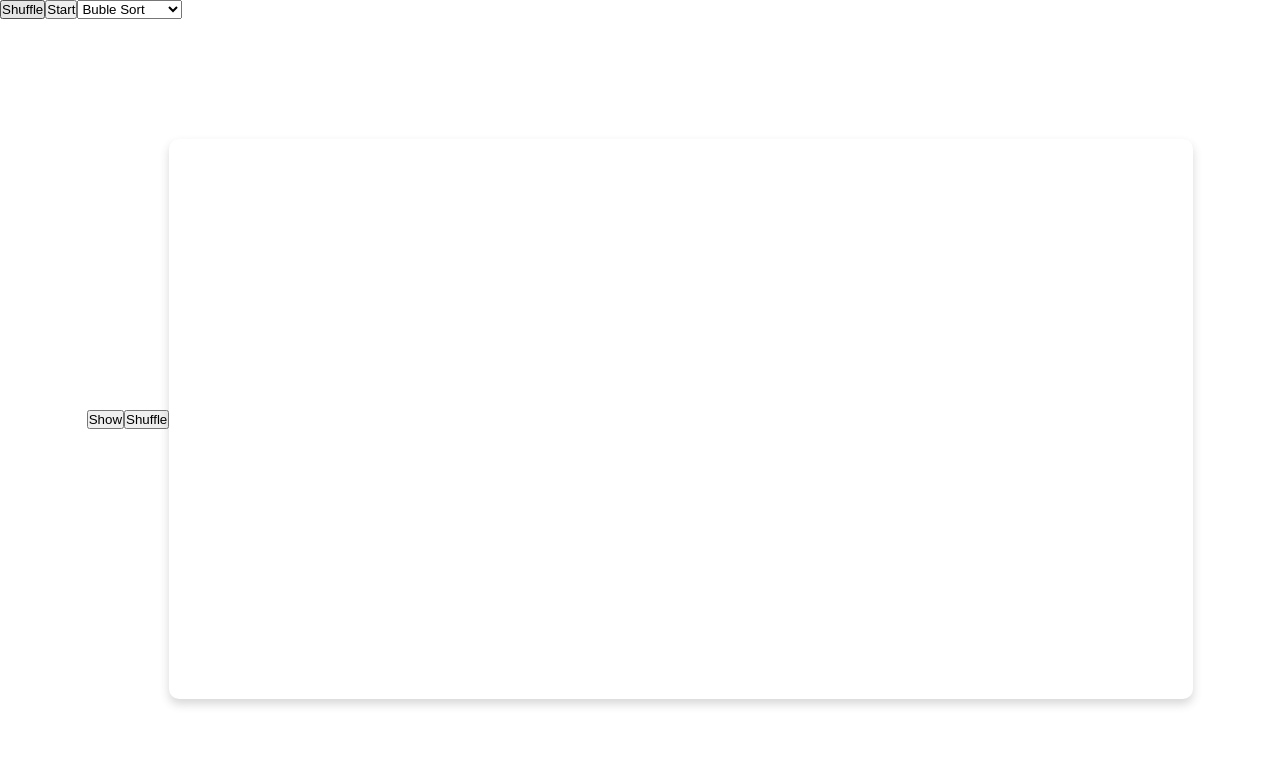
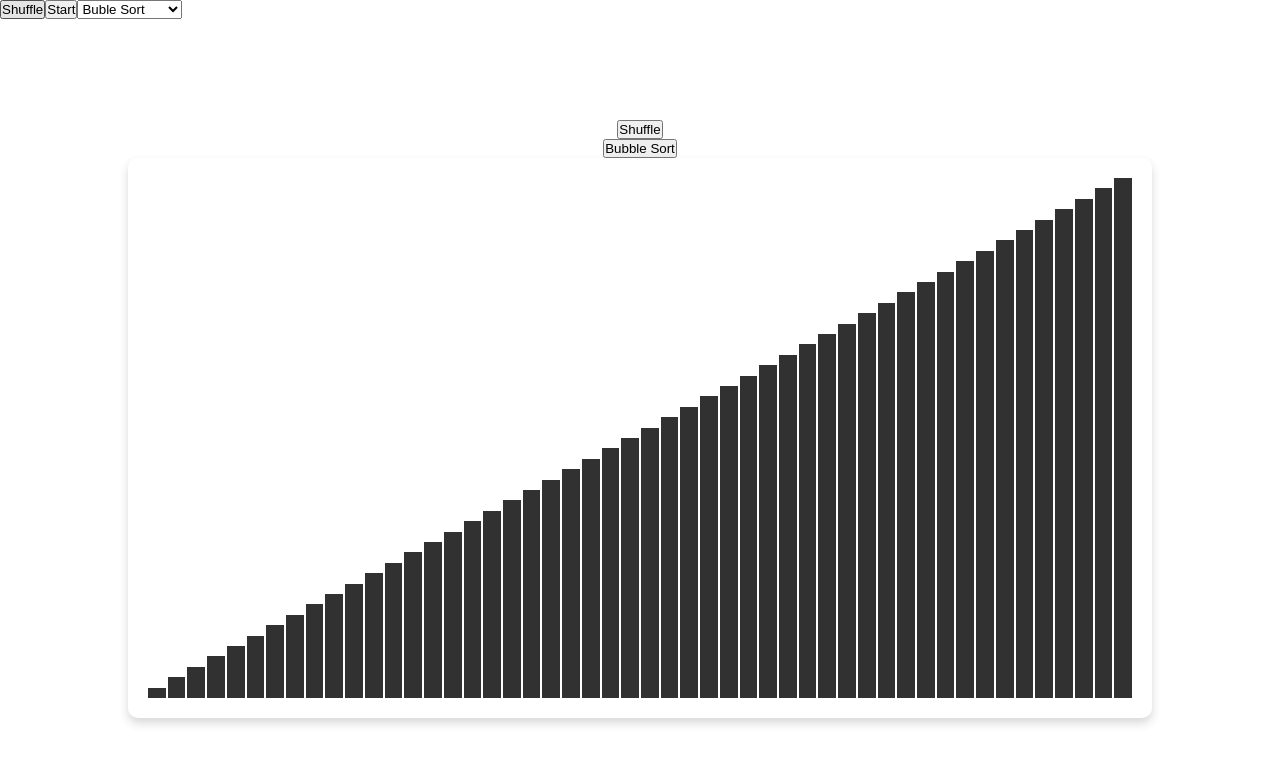
Before and after one commit to rudensergey/algo-visualiser, a React app: page / in a window 1280 px wide. Shown: the top 764 px of the page. Built offline with nearby package versions, Linux system fonts and the light colour scheme.

Commit message:
add bubble sort

```diff
--- /dev/null
+++ b/src/components/bar/Bar.tsx
@@ -0,0 +1,13 @@
+import * as React from "react";
+
+export const Bar: React.FC<{ value: number; selected: boolean }> = ({
+  value,
+  selected,
+}) => (
+  <div
+    style={{ height: value * 2 + "%" }}
+    className={
+      "visualizer__item " + (selected ? "visualizer__item--selected" : "")
+    }
+  ></div>
+);
--- a/src/components/visualizer/Visualizer.tsx
+++ b/src/components/visualizer/Visualizer.tsx
@@ -1,14 +1,26 @@
 import * as React from "react";
+import { Bar } from "../bar/Bar";
 import "./style.css";
 
+const wait = (time: number) => new Promise((res) => setTimeout(res, time));
+
 export class Visualizer extends React.Component {
-  state: Readonly<{ items: Array<{ value: number }> }>;
+  state: Readonly<{
+    items: Array<{ value: number }>;
+    selected: number;
+    sorting: boolean;
+  }>;
 
   constructor(props: any) {
     super(props);
-    this.state = { items: [] };
+    this.state = { items: [], selected: null, sorting: false };
     this.showItems = this.showItems.bind(this);
     this.shuffleItems = this.shuffleItems.bind(this);
+    this.bubbleSort = this.bubbleSort.bind(this);
+  }
+
+  componentDidMount() {
+    this.showItems();
   }
 
   showItems() {
@@ -18,33 +30,52 @@ export class Visualizer extends React.Component {
   }
 
   shuffleItems() {
+    if (this.state.sorting) return;
+
     const items = this.state.items.slice();
     let idx = items.length;
 
     while (idx) {
       const randomIndex = Math.floor(Math.random() * idx--);
-      const swap = items[idx];
-      items[idx] = items[randomIndex];
-      items[randomIndex] = swap;
+      const swap = items[idx].value;
+      items[idx].value = items[randomIndex].value;
+      items[randomIndex].value = swap;
     }
 
     this.setState({ items: items });
   }
 
+  async bubbleSort() {
+    if (this.state.sorting) return;
+
+    this.setState({ sorting: true });
+    const items = this.state.items.slice();
+
+    for (let i = 0; i < items.length; i++) {
+      for (let j = 1; j < items.length; j++) {
+        this.setState({ selected: j });
+        await wait(20).then(() => {
+          if (items[j - 1].value >= items[j].value) {
+            const swap = items[j].value;
+            items[j].value = items[j - 1].value;
+            items[j - 1].value = swap;
+          }
+        });
+      }
+    }
+
+    this.setState({ items: items, selected: null, sorting: false });
+  }
+
   render() {
     return (
       <div className="visualizer">
-        <button onClick={this.showItems}>Show</button>
         <button onClick={this.shuffleItems}>Shuffle</button>
+        <button onClick={this.bubbleSort}>Bubble Sort</button>
         <div className="visualizer__box">
-          {this.state.items.length
-            ? this.state.items.map(({ value }) => (
-                <div
-                  style={{ height: value * 2 + "%" }}
-                  className="visualizer__item"
-                ></div>
-              ))
-            : ""}
+          {this.state.items.map(({ value }) => (
+            <Bar value={value} selected={value === this.state.selected}></Bar>
+          ))}
         </div>
       </div>
     );
--- a/src/components/visualizer/style.css
+++ b/src/components/visualizer/style.css
@@ -3,6 +3,7 @@
   height: 100vh;
 
   display: flex;
+  flex-direction: column;
   justify-content: center;
   align-items: center;
 }
@@ -29,3 +30,7 @@
   flex-grow: 1;
   background-color: rgb(49, 49, 49);
 }
+
+.visualizer__item--selected {
+  background-color: tomato;
+}
```
